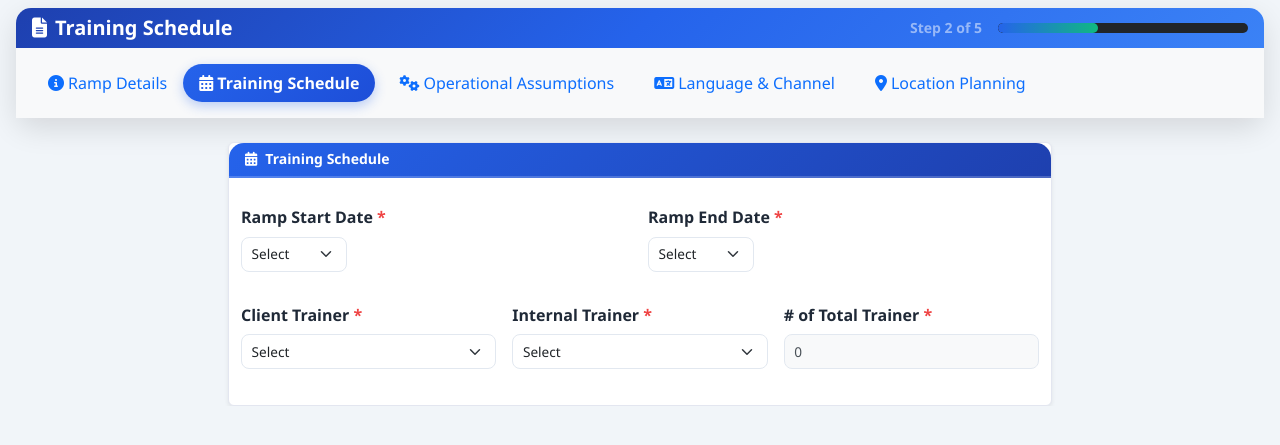
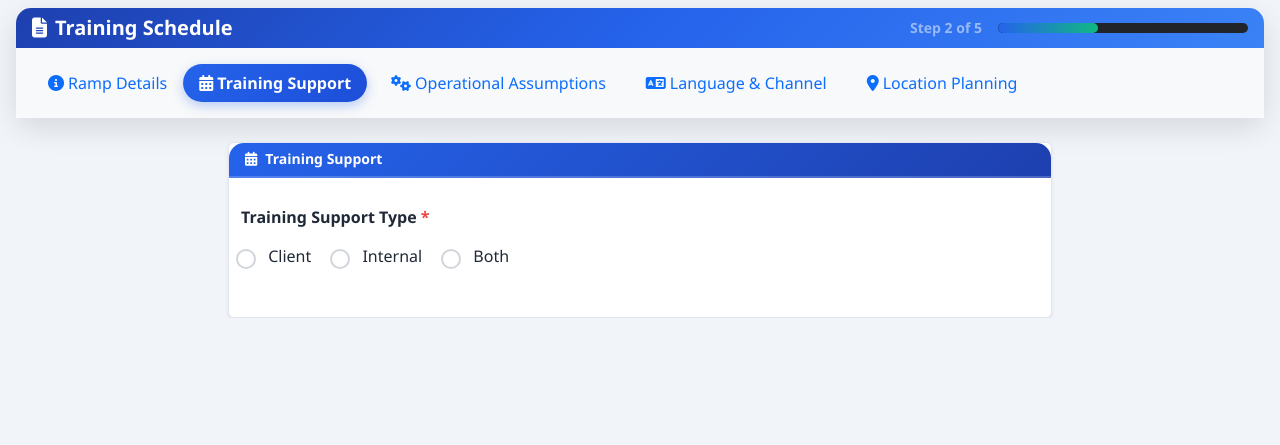
Before and after one commit to srikanth-vn81/Ramp-FormReviseddocker, a Flask app: page /ramp-form/step/2 in a window 1280 px wide. Shown: the top 445 px of the page. Run offline with Flask 3, Linux system fonts and the light colour scheme.

Commit message:
Update training schedule section to training support and add new radio buttons
Update forms.py and step2_training_schedule.html to rename the training schedule section to training support, remove ramp start and end dates, and add radio buttons for training support type (Client, Internal, Both) with conditional display for internal trainer availability.

Replit-Commit-Author: Agent
Replit-Commit-Session-Id: 51c6753c-f79c-48db-9296-dc9696b1e227
Replit-Commit-Checkpoint-Type: full_checkpoint
Replit-Commit-Screenshot-Url: https://storage.googleapis.com/screenshot-production-us-central1/f8919e35-9627-440d-9d19-d1f1577be8db/51c6753c-f79c-48db-9296-dc9696b1e227/Guols8y

```diff
--- a/forms.py
+++ b/forms.py
@@ -15,16 +15,29 @@ class RampInputForm(FlaskForm):
     ramp_end_date = DateField('Ramp End Date', validators=[Optional()])
     ramp_requirement = IntegerField('Ramp Requirement', validators=[Optional(), NumberRange(min=1)])
 
-    # Training Schedule fields (moved to Step 2)
+    # Ramp date availability fields (for Step 1)
     ramp_start_availability = SelectField(
         'Ramp Start Date Availability',
         choices=[('', 'Select'), ('available', 'Available'), ('not-available', 'Not Available')],
         validators=[Optional()]
     )
-
     ramp_end_availability = SelectField(
         'Ramp End Date Availability',
         choices=[('', 'Select'), ('available', 'Available'), ('not-available', 'Not Available')],
+        validators=[Optional()]
+    )
+
+    # Training Support fields (moved to Step 2)
+    training_support_type = RadioField(
+        'Training Support Type',
+        choices=[('client', 'Client'), ('internal', 'Internal'), ('both', 'Both')],
+        validators=[Optional()]
+    )
+
+    # Internal Trainer Availability (conditional field for Internal selection)
+    internal_trainer_available = RadioField(
+        'Internal Trainer Available?',
+        choices=[('yes', 'Yes'), ('no', 'No')],
         validators=[Optional()]
     )
 
--- a/templates/base_step.html
+++ b/templates/base_step.html
@@ -77,10 +77,10 @@
                                     <li class="breadcrumb-item {{ 'active fw-bold' if current_step == 2 else 'text-primary' }}">
                                         {% if current_step != 2 %}
                                             <a href="{{ url_for('ramp_form_step', step=2) }}" class="text-decoration-none text-primary">
-                                                <i class="fas fa-calendar-alt me-1"></i>Training Schedule
+                                                <i class="fas fa-calendar-alt me-1"></i>Training Support
                                             </a>
                                         {% else %}
-                                            <i class="fas fa-calendar-alt me-1"></i>Training Schedule
+                                            <i class="fas fa-calendar-alt me-1"></i>Training Support
                                         {% endif %}
                                     </li>
                                     <li class="breadcrumb-item {{ 'active fw-bold' if current_step == 3 else 'text-primary' }}">
--- a/templates/step2_training_schedule.html
+++ b/templates/step2_training_schedule.html
@@ -1,6 +1,6 @@
 {% extends "base_step.html" %}
 
-{% block title %}Training Schedule - WFM Analytics{% endblock %}
+{% block title %}Training Support - WFM Analytics{% endblock %}
 
 {% block form_content %}
 <!-- Training Schedule Card -->
@@ -9,38 +9,59 @@
         <div class="card shadow-sm">
             <div class="card-header bg-primary text-white">
                 <h6 class="card-title mb-0">
-                    <i class="fas fa-calendar-alt me-2"></i>Training Schedule
+                    <i class="fas fa-calendar-alt me-2"></i>Training Support
                 </h6>
             </div>
             <div class="card-body">
+                <!-- Training Support Type -->
                 <div class="row g-3 mb-4">
-                    <!-- Dates Row -->
-                    <div class="col-md-6">
-                        <label class="form-label fw-semibold required">Ramp Start Date</label>
-                        <div class="d-flex align-items-center gap-2">
-                            <div class="flex-shrink-0">
-                                {{ form.ramp_start_availability(class="form-select") }}
-                            </div>
-                            <div class="flex-grow-1 date-input-container" id="ramp-start-date-container" style="display: none;">
-                                {{ form.ramp_start_date(class="form-control") }}
-                            </div>
-                        </div>
-                    </div>
-                    <div class="col-md-6">
-                        <label class="form-label fw-semibold required">Ramp End Date</label>
-                        <div class="d-flex align-items-center gap-2">
-                            <div class="flex-shrink-0">
-                                {{ form.ramp_end_availability(class="form-select") }}
-                            </div>
-                            <div class="flex-grow-1 date-input-container" id="ramp-end-date-container" style="display: none;">
-                                {{ form.ramp_end_date(class="form-control") }}
-                            </div>
+                    <div class="col-12">
+                        <label class="form-label fw-semibold required">Training Support Type</label>
+                        <div class="d-flex gap-4 mt-2">
+                            {% for value, label in form.training_support_type.choices %}
+                                <div class="form-check">
+                                    <input class="form-check-input" type="radio"
+                                           name="{{ form.training_support_type.name }}"
+                                           id="{{ form.training_support_type.name }}_{{ value }}"
+                                           value="{{ value }}"
+                                           {% if form.training_support_type.data == value %}checked{% endif %}>
+                                    <label class="form-check-label" for="{{ form.training_support_type.name }}_{{ value }}">
+                                        {{ label }}
+                                    </label>
+                                </div>
+                            {% endfor %}
                         </div>
                     </div>
                 </div>
 
-                <div class="row g-3 mb-4">
-                    <!-- Trainers Row -->
+                <!-- Internal Trainer Availability (conditional) -->
+                <div id="internal-availability-section" class="row g-3 mb-4" style="display: none;">
+                    <div class="col-12">
+                        <label class="form-label fw-semibold required">Internal Trainer Available?</label>
+                        <div class="d-flex gap-4 mt-2">
+                            {% for value, label in form.internal_trainer_available.choices %}
+                                <div class="form-check">
+                                    <input class="form-check-input" type="radio"
+                                           name="{{ form.internal_trainer_available.name }}"
+                                           id="{{ form.internal_trainer_available.name }}_{{ value }}"
+                                           value="{{ value }}"
+                                           {% if form.internal_trainer_available.data == value %}checked{% endif %}>
+                                    <label class="form-check-label" for="{{ form.internal_trainer_available.name }}_{{ value }}">
+                                        {{ label }}
+                                    </label>
+                                </div>
+                            {% endfor %}
+                        </div>
+                    </div>
+                </div>
+
+                <!-- Internal Trainer Details (conditional) -->
+                <div id="internal-trainer-details" class="row g-3 mb-4" style="display: none;">
+                    <div class="col-12">
+                        <div class="alert alert-info">
+                            <h6><i class="fas fa-user-tie me-2"></i>Internal Trainer Details</h6>
+                        </div>
+                    </div>
                     <div class="col-md-4">
                         <label class="form-label fw-semibold required">Client Trainer</label>
                         {{ form.client_trainer(class="form-select") }}
@@ -99,27 +120,47 @@
 {% block extra_js %}
 <script>
 document.addEventListener('DOMContentLoaded', function() {
-    // Show/hide date containers based on availability selection
-    function setupDateAvailability(availabilityId, containerId) {
-        const availability = document.getElementById(availabilityId);
-        const container = document.getElementById(containerId);
+    // Training support type logic
+    const trainingSupportRadios = document.querySelectorAll('input[name="training_support_type"]');
+    const internalAvailabilitySection = document.getElementById('internal-availability-section');
+    const internalTrainerAvailableRadios = document.querySelectorAll('input[name="internal_trainer_available"]');
+    const internalTrainerDetails = document.getElementById('internal-trainer-details');
 
-        if (availability && container) {
-            function toggleDateContainer() {
-                if (availability.value === 'available') {
-                    container.style.display = 'block';
-                } else {
-                    container.style.display = 'none';
-                }
+    // Handle training support type change
+    trainingSupportRadios.forEach(radio => {
+        radio.addEventListener('change', function() {
+            if (this.value === 'internal') {
+                internalAvailabilitySection.style.display = 'block';
+            } else {
+                internalAvailabilitySection.style.display = 'none';
+                internalTrainerDetails.style.display = 'none';
+                // Reset internal availability selection
+                internalTrainerAvailableRadios.forEach(r => r.checked = false);
             }
+        });
+    });
 
-            availability.addEventListener('change', toggleDateContainer);
-            toggleDateContainer(); // Initial call
+    // Handle internal trainer availability change
+    internalTrainerAvailableRadios.forEach(radio => {
+        radio.addEventListener('change', function() {
+            if (this.value === 'yes') {
+                internalTrainerDetails.style.display = 'block';
+            } else {
+                internalTrainerDetails.style.display = 'none';
+            }
+        });
+    });
+
+    // Initialize visibility based on current selection
+    const selectedTrainingSupport = document.querySelector('input[name="training_support_type"]:checked');
+    if (selectedTrainingSupport && selectedTrainingSupport.value === 'internal') {
+        internalAvailabilitySection.style.display = 'block';
+
+        const selectedAvailability = document.querySelector('input[name="internal_trainer_available"]:checked');
+        if (selectedAvailability && selectedAvailability.value === 'yes') {
+            internalTrainerDetails.style.display = 'block';
         }
     }
-
-    setupDateAvailability('ramp_start_availability', 'ramp-start-date-container');
-    setupDateAvailability('ramp_end_availability', 'ramp-end-date-container');
 
     // Calculate total trainers
     function calculateTotalTrainers() {
```
Also changed, not shown: 1 other file.
